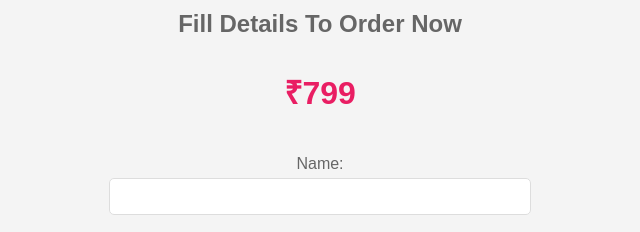
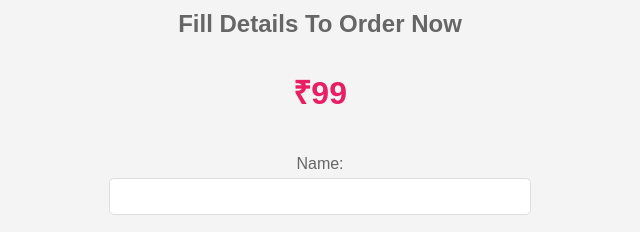
Before and after one commit to gnanesh2310/toothbrushad, a plain HTML site: page index.html in a window 1280 px wide. Shown: the part 1981-2213 px from the top of the page, 320-960 px from the left. Drawn offline with Linux system fonts and the light colour scheme.

Commit message:
Update index.html

```diff
--- a/index.html
+++ b/index.html
@@ -50,7 +50,7 @@
 
     <div class="paragraph paragraph-light">
         <h2>Fill Details To Order Now</h2>
-        <p class="price">₹799</p>
+        <p class="price">₹99</p>
         <form id="orderForm">
             <label for="name">Name:</label>
             <input type="text" id="name" name="name" required>
```
